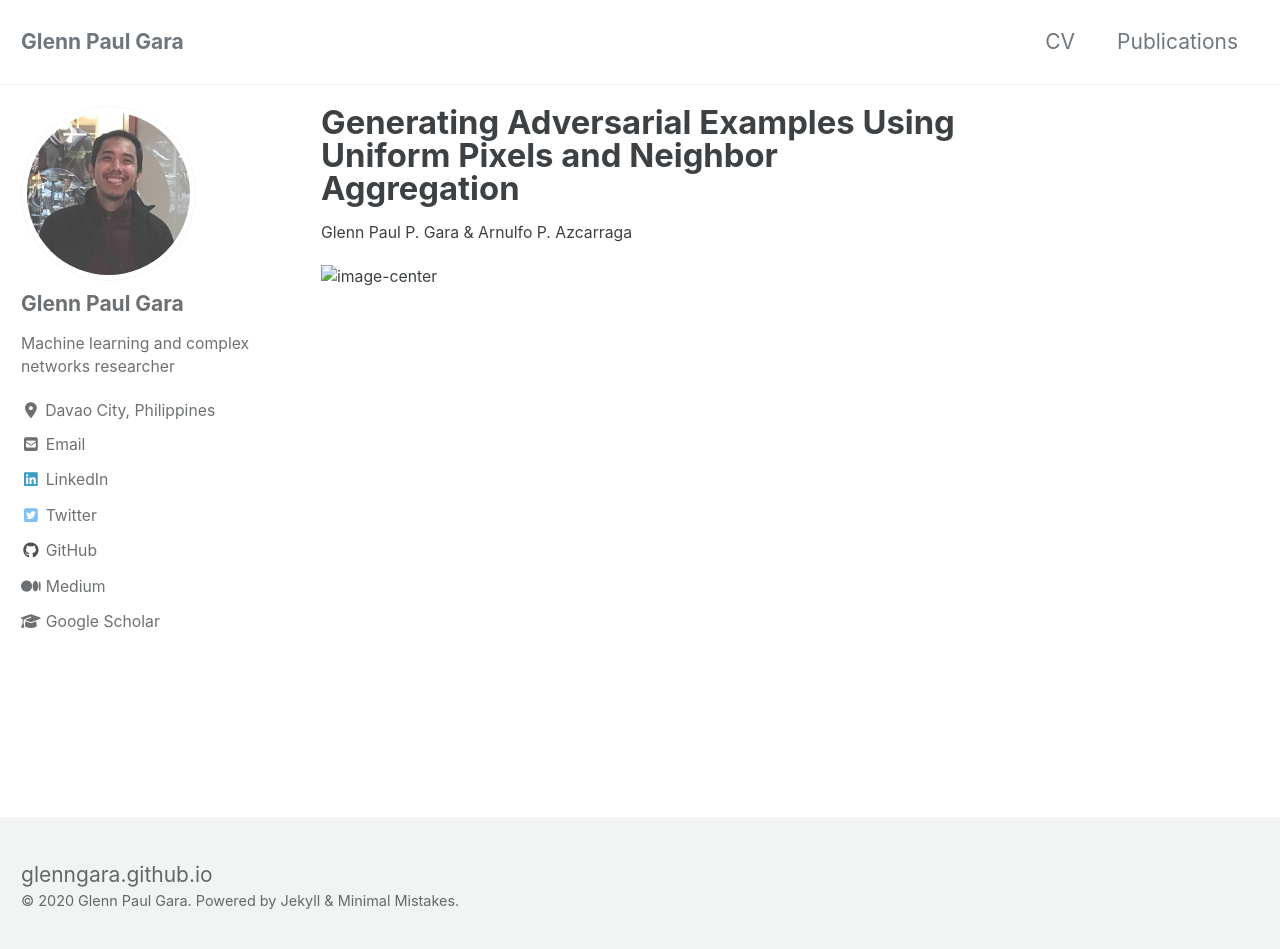
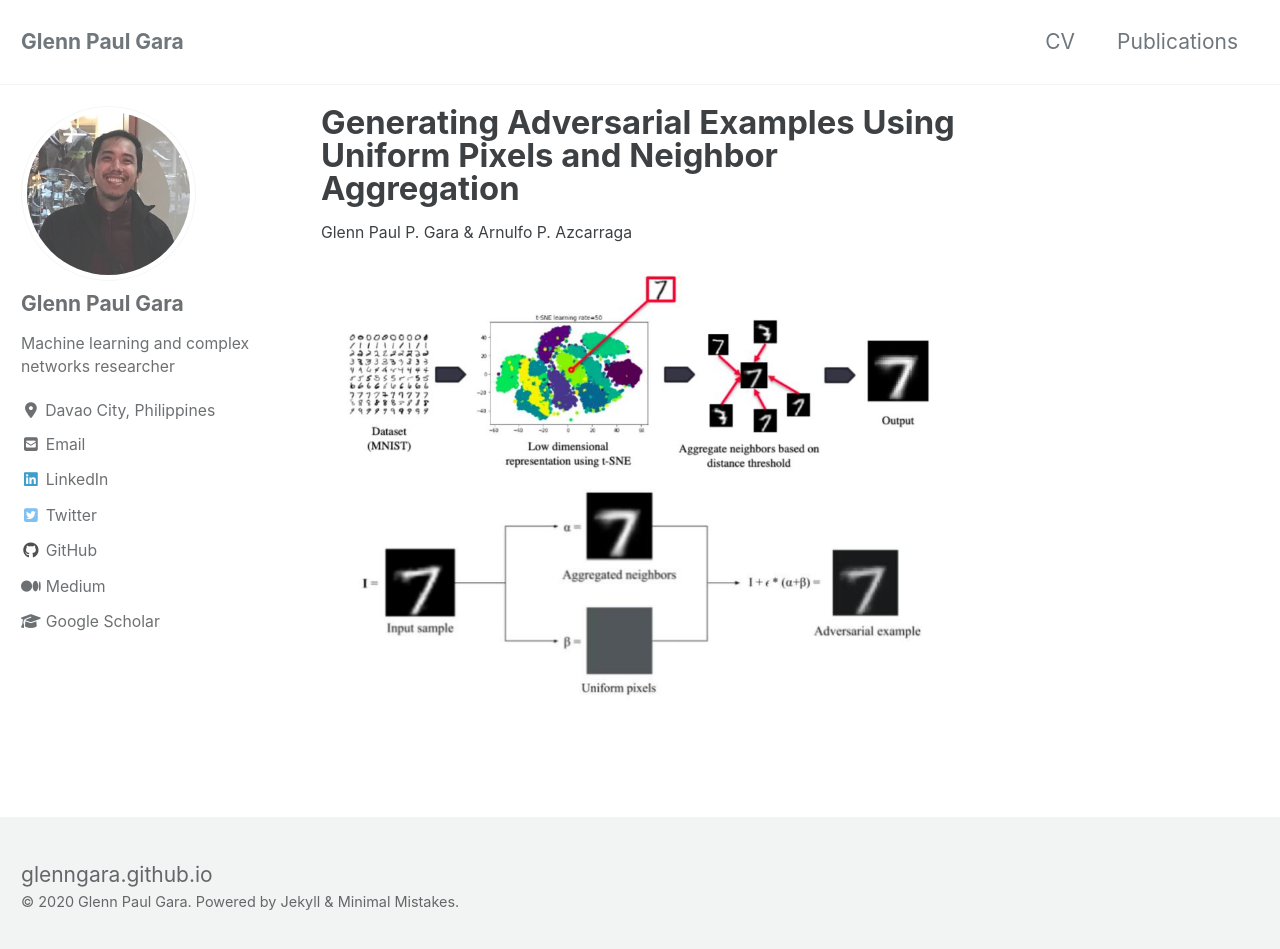
Before and after one commit to glenngara/glenngara.github.io, a Jekyll site: the page built from _pages/publications/generating-adversarial-examples.md, in a window 1280 px wide and 954 px high. Shown: the top 949 px of the window. Built offline with Jekyll 4.4.1, drawn with Linux system fonts in a browser that asks for light colours; cached includes are drawn as plain includes; nearby versions of some CDN libraries.

Commit message:
Adited content

```diff
--- a/_pages/publications/generating-adversarial-examples.md
+++ b/_pages/publications/generating-adversarial-examples.md
@@ -8,4 +8,4 @@ author_profile: true
 
 Glenn Paul P. Gara & Arnulfo P. Azcarraga
 
-![image-center](/publications/generating-adversarial-examples/gara2020_generatingadv.jpg){: .align-center}
+![image-center](/assets/files/publications/generating-adversarial-examples/gara2020_generatingadv.jpg){: .align-center}
```
Also changed, not shown: _pages/publications.md (+1 -1 lines).
